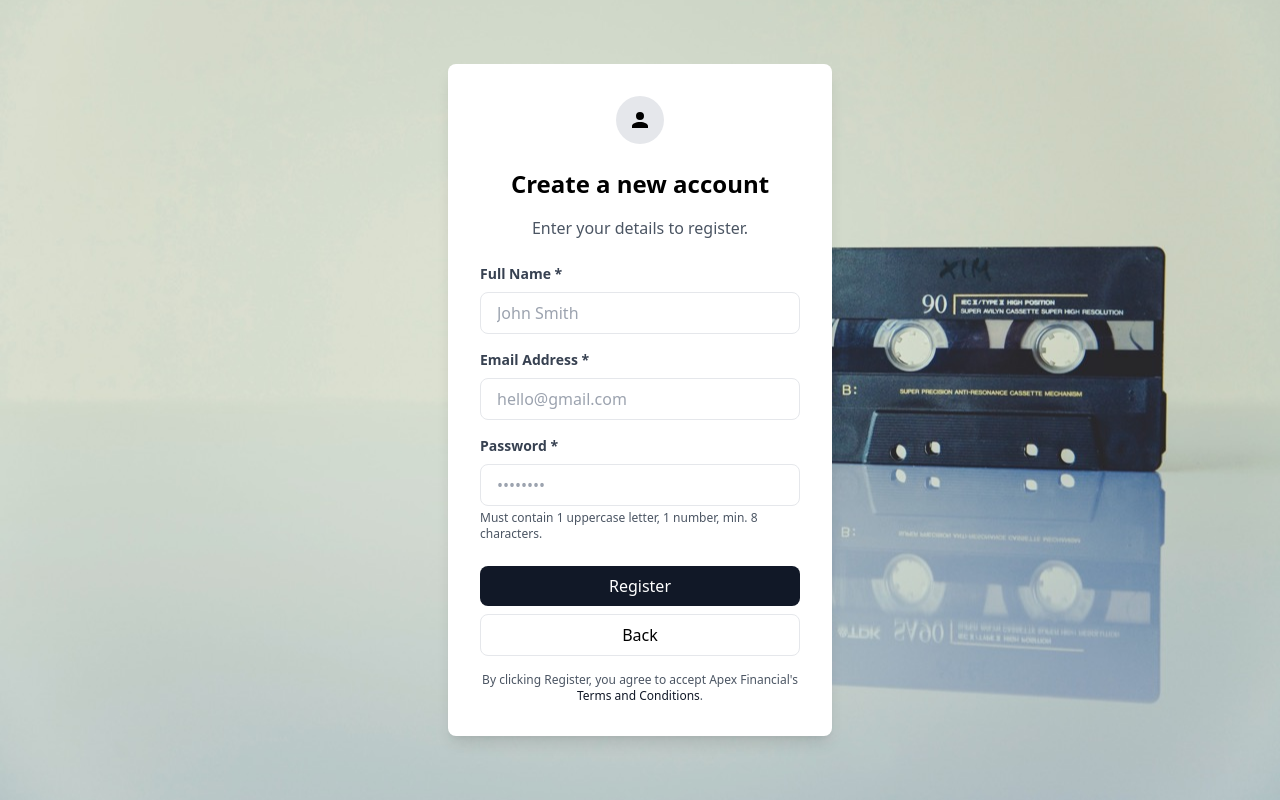
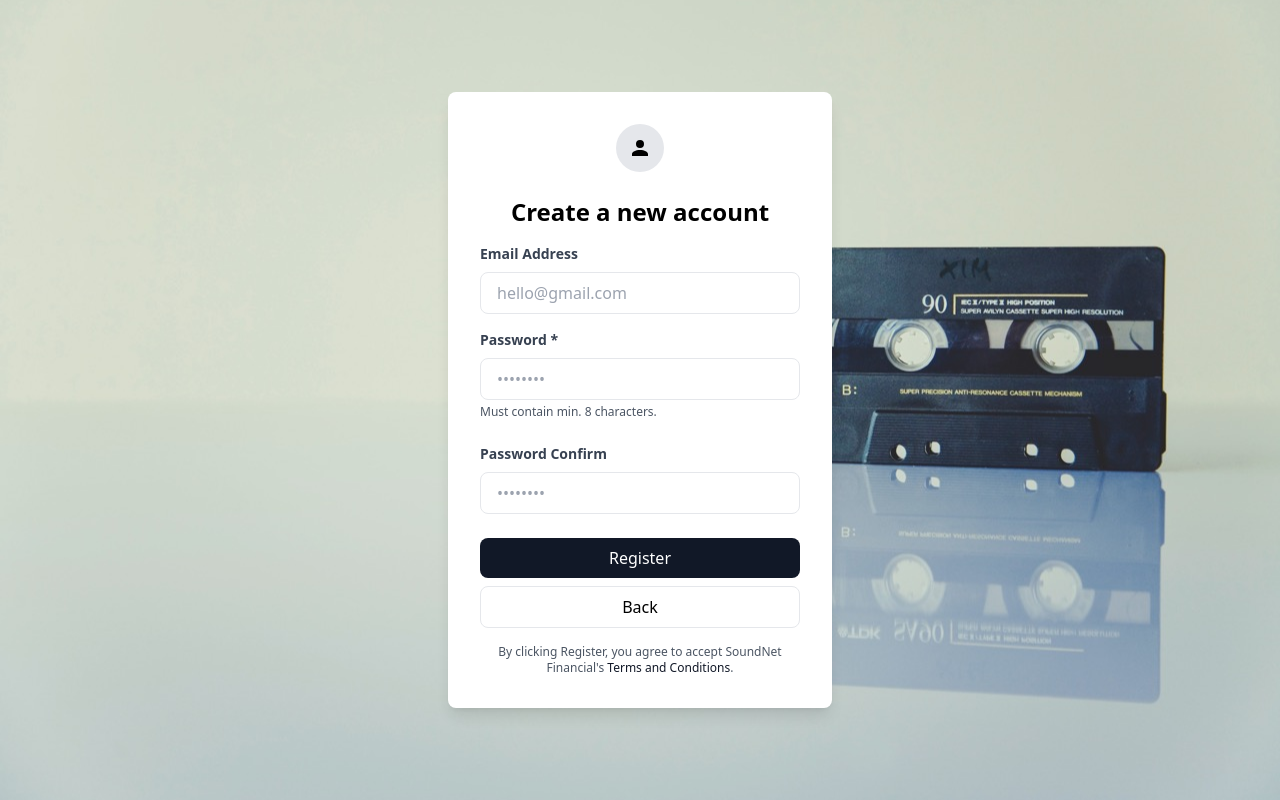
Before and after one commit to jssdeveloper/harvard_final_project_cs50x, a Flask app: page /register in a window 1280 px wide. Run offline with Flask 3, Linux system fonts and the light colour scheme; some libraries are stand-ins or nearby versions.

```diff
--- a/app.py
+++ b/app.py
@@ -1,7 +1,11 @@
-from flask import Flask, render_template, request, redirect, url_for, session
+from flask import Flask, render_template, request, redirect, url_for, session, flash
+from werkzeug.security import check_password_hash, generate_password_hash
 from functools import wraps
+import sqlite3
+
+# DB connection
 app = Flask(__name__)
-app.config["SESSION_TIMEOUT"] = 3600
+app.config["SESSION_TIMEOUT"] = 360
 app.secret_key = 'cs50_final_project'
 
 def login_required(f):
@@ -15,15 +19,59 @@ def login_required(f):
 @app.route("/")
 @login_required
 def index():
-    return "index"
+    return render_template("base.html")
 
 @app.route("/login", methods=["GET", "POST"])
 def login():
+    if request.method == "POST":
+        db = sqlite3.connect("songs.db").cursor()
+        username = request.form.get("email")
+        password = request.form.get("password")
+
+        if not username:
+            return render_template("login.html", error="Please enter a email")
+        elif not password:
+            return render_template("login.html", error="Please enter a password")
+
+        user = db.execute("SELECT * FROM users WHERE user = ?", (username,)).fetchone()
+
+        if not user or not check_password_hash(user[2], password):
+            return render_template("login.html", error="Invalid email and/or password")
+
+        session['user_id'] = user[0]
+        session['user_name'] = user[1]
+
+        db.close()
+        return redirect(url_for('index'))
     return render_template("login.html")
 
 @app.route("/register", methods=["GET", "POST"])
 def register():
-    return render_template("register.html")
+    if request.method == "POST":
+        db = sqlite3.connect("songs.db").cursor()
+        username = request.form.get("email")
+        password = request.form.get("password")
+        password_confirm = request.form.get("password_confirm")
+
+        if db.execute("SELECT * FROM users WHERE user = ?", (username,)).fetchone():
+            db.close()
+            return render_template("register.html", error="Email already exists")
+
+        if not username:
+            return render_template("register.html", error="Please enter a email")
+        elif not password:
+            return render_template("register.html", error="Please enter a password")
+        elif len(password) < 8:
+            return render_template("register.html", error="Password must be at least 8 characters")
+        elif password != password_confirm:
+            return render_template("register.html", error="Passwords do not match")
+        else:
+            db.execute("INSERT INTO users (user, hash) VALUES (?, ?)", (username, generate_password_hash(password,method='pbkdf2', salt_length=16)))
+            db.connection.commit()
+            db.close()
+            return "posting"
+    else:
+        return render_template("register.html")
 
 @app.route("/logout")
 def logout():
--- a/templates/register.html
+++ b/templates/register.html
@@ -25,26 +25,35 @@
             </span>
         </div>
         <h2 class="text-2xl font-semibold text-center mb-4">Create a new account</h2>
-        <p class="text-gray-600 text-center mb-6">Enter your details to register.</p>
-        <form>
+        <form action="/register" method="post">
+            {% if error %}
+            <div class="bg-red-100 border border-red-400 text-red-700 px-4 py-3 rounded relative" role="alert">
+                <strong class="font-bold">Error</strong>
+                <span class="block sm:inline">{{ error }}</span>
+                <span class="absolute top-0 bottom-0 right-0 px-4 py-3">
+                  <svg class="fill-current h-6 w-6 text-red-500" role="button" xmlns="http://www.w3.org/2000/svg" viewBox="0 0 20 20"><title>Close</title><path d="M14.348 14.849a1.2 1.2 0 0 1-1.697 0L10 11.819l-2.651 3.029a1.2 1.2 0 1 1-1.697-1.697l2.758-3.15-2.759-3.152a1.2 1.2 0 1 1 1.697-1.697L10 8.183l2.651-3.031a1.2 1.2 0 1 1 1.697 1.697l-2.758 3.152 2.758 3.15a1.2 1.2 0 0 1 0 1.698z"/></svg>
+                </span>
+              </div>
+            {% endif %}
             <div class="mb-4">
-                <label for="fullName" class="block text-gray-700 text-sm font-semibold mb-2">Full Name *</label>
-                <input type="text" id="fullName" class="form-input w-full px-4 py-2 border rounded-lg text-gray-700 focus:ring-blue-500" required placeholder="John Smith">
-            </div>
-            <div class="mb-4">
-                <label for="email" class="block text-gray-700 text-sm font-semibold mb-2">Email Address *</label>
-                <input type="email" id="email" class="form-input w-full px-4 py-2 border rounded-lg text-gray-700 focus:ring-blue-500" required placeholder="hello@gmail.com">
+                <label for="email" class="block text-gray-700 text-sm font-semibold mb-2">Email Address</label>
+                <input type="email" id="email" name="email" class="form-input w-full px-4 py-2 border rounded-lg text-gray-700 focus:ring-blue-500" required placeholder="hello@gmail.com">
             </div>
             <div class="mb-6">
                 <label for="password" class="block text-gray-700 text-sm font-semibold mb-2">Password *</label>
-                <input type="password" id="password" class="form-input w-full px-4 py-2 border rounded-lg text-gray-700 focus:ring-blue-500" required placeholder="••••••••">
-                <p class="text-gray-600 text-xs mt-1">Must contain 1 uppercase letter, 1 number, min. 8 characters.</p>
+                <input type="password" id="password" name="password" class="form-input w-full px-4 py-2 border rounded-lg text-gray-700 focus:ring-blue-500" required placeholder="••••••••">
+                <p class="text-gray-600 text-xs mt-1">Must contain min. 8 characters.</p>
+            </div>
+
+            <div class="mb-6">
+                <label for="password" class="block text-gray-700 text-sm font-semibold mb-2">Password Confirm</label>
+                <input type="password" id="password_confirm" name="password_confirm" class="form-input w-full px-4 py-2 border rounded-lg text-gray-700 focus:ring-blue-500" required placeholder="••••••••">
             </div>
             <button type="submit" class="w-full bg-gray-900 text-white px-4 py-2 rounded-lg hover:bg-gray-700 focus:outline-none focus:ring-2 focus:ring-blue-500 focus:ring-opacity-50">Register</button>
             <button type="button" onclick="back()" class="mt-2 w-full bg-white-200 border px-4 py-2 rounded-lg hover:border-gray-700 focus:outline-none focus:ring-2 focus:ring-blue-500 focus:ring-opacity-50 transition duration-300 ease-in-out">Back</button>
 
             <p class="text-gray-600 text-xs text-center mt-4">
-                By clicking Register, you agree to accept Apex Financial's
+                By clicking Register, you agree to accept SoundNet Financial's
                 <a href="#" class="text-gray-900 hover:underline">Terms and Conditions</a>.
             </p>
         </form>
```
Also changed, not shown: gen_db.py (added, +8 -0 lines), templates/base.html (added, +51 -0 lines), templates/login.html (+13 -4 lines), test.html (added, +12 -0 lines), README.md, songs.db, static/img/page_cover.jpeg (added), 1 other file.
